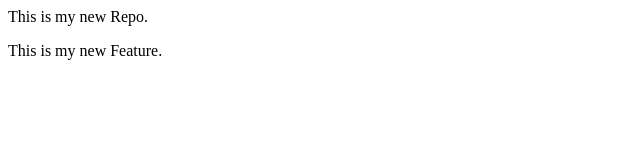
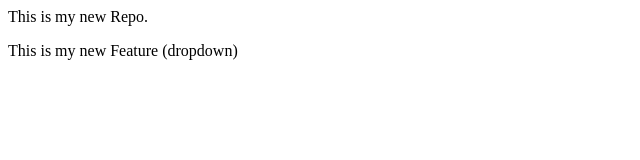
Before and after one commit to ShreyaSarode99/localrepo, a plain HTML site: page index.html in a window 1280 px wide. Shown: the full height of the page, 0-640 px from the left. Drawn offline with Linux system fonts and the light colour scheme.

Commit message:
Add dropdown

```diff
--- a/index.html
+++ b/index.html
@@ -1,2 +1,2 @@
 <p>This is my new Repo.</p>
-<p>This is my new Feature.</p>
+<p>This is my new Feature (dropdown)</p>
```
